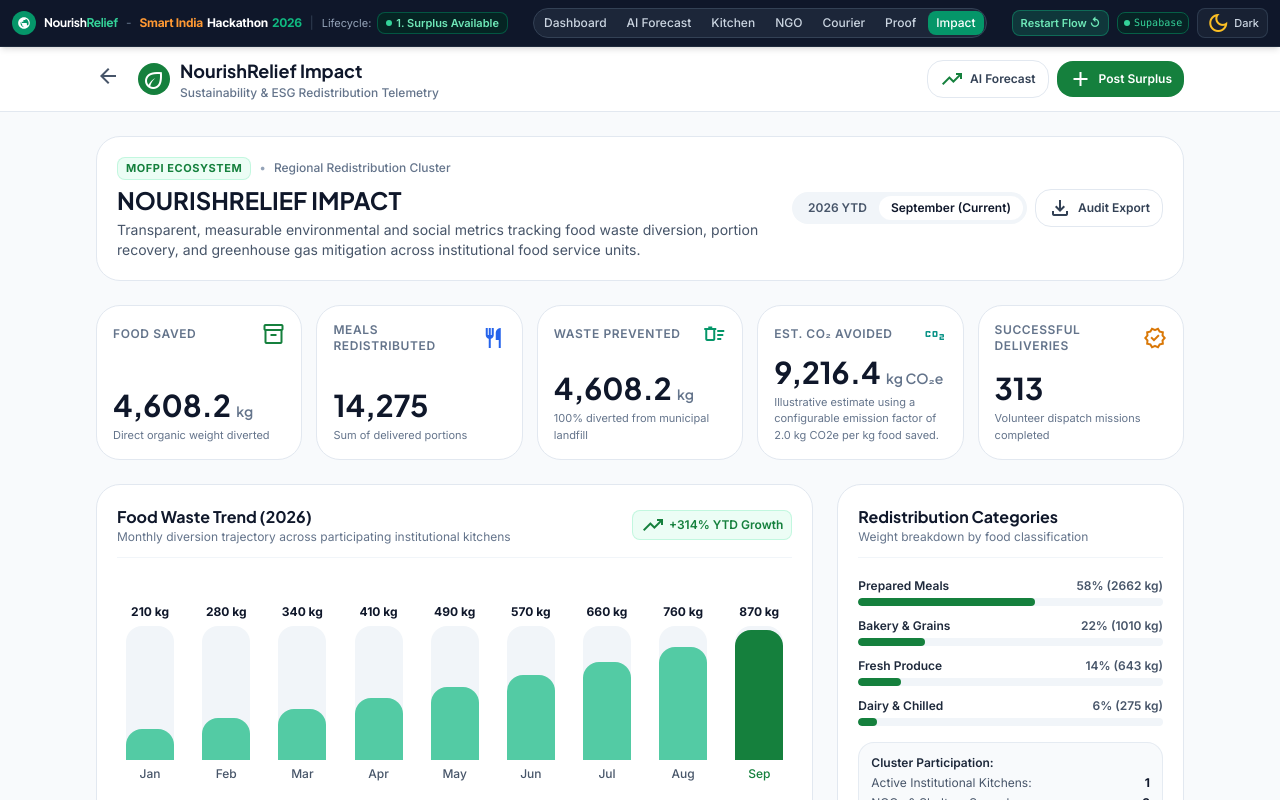
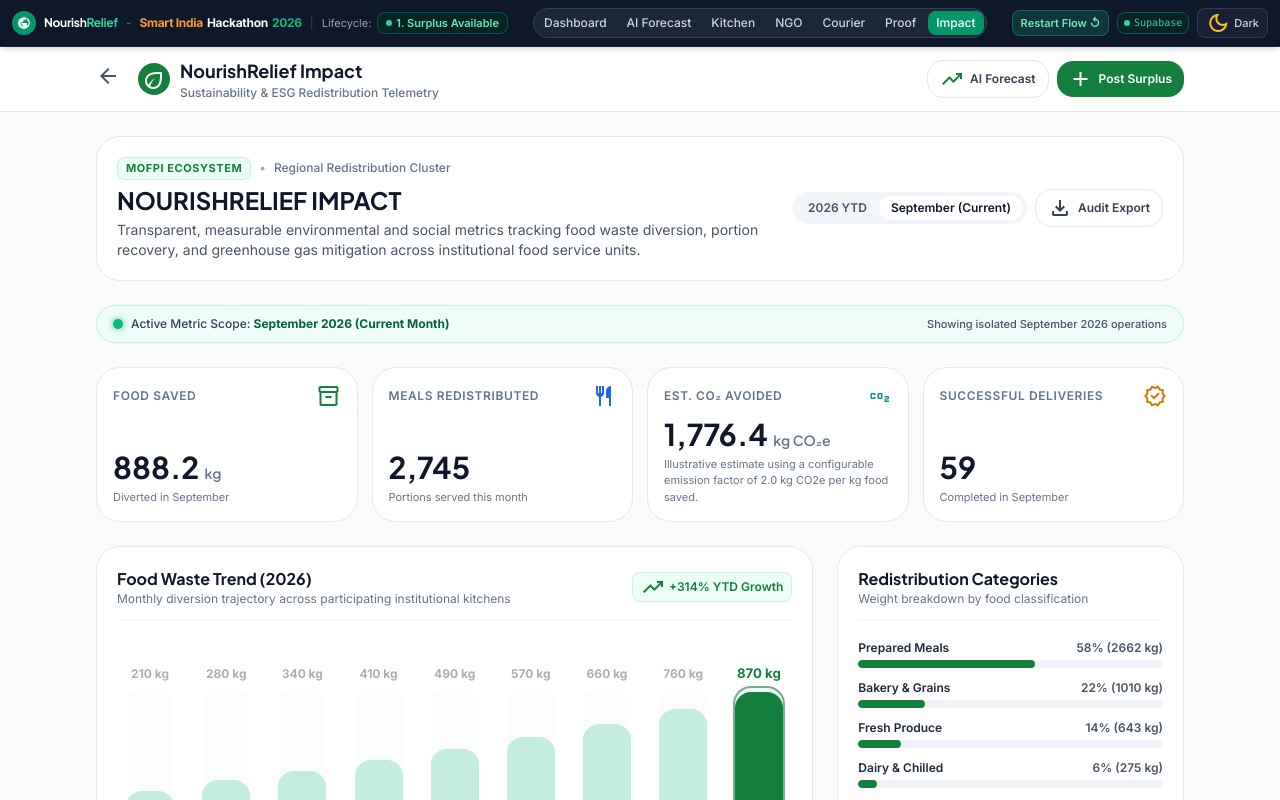
Before and after one commit to v-abhiramreddy/NOURISH_RELIEF_SIH26, a Next.js app: page /impact in a window 1280 px wide. Both pictures are taken after a click on the button "September (Current)". Shown: the top 800 px of the page. Built offline with nearby package versions, Linux system fonts and the light colour scheme; no server answers; the database is empty.

Commit message:
Polish active status glow, remove summary navigation bar, wire September impact metrics, and remove duplicate waste card

```diff
--- a/src/app/impact/page.tsx
+++ b/src/app/impact/page.tsx
@@ -9,8 +9,31 @@
   const { getImpactMetrics, completedProofs, activeDonation, emissionFactor, setEmissionFactor } = usePlatformStore();
   const metrics = getImpactMetrics();
 
-  const [timeframe, setTimeframe] = useState<'ytd' | 'q1' | 'month'>('ytd');
+  const [timeframe, setTimeframe] = useState<'ytd' | 'month'>('ytd');
   const [copiedNotification, setCopiedNotification] = useState(false);
+
+  const isMonth = timeframe === 'month';
+  const additionalMeals = completedProofs.reduce((acc, p) => acc + (p.meals_delivered || 0), 0);
+  const additionalKg = completedProofs.reduce((acc, p) => acc + (p.food_waste_diverted_kg || 0), 0);
+  const additionalDeliveries = completedProofs.length;
+
+  const displayMetrics = isMonth
+    ? {
+        food_saved_kg: +(870 + additionalKg).toFixed(1),
+        meals_redistributed: 2700 + additionalMeals,
+        co2_avoided_kg: +((870 + additionalKg) * emissionFactor).toFixed(1),
+        deliveries_count: 58 + additionalDeliveries,
+        period_label: 'September 2026 (Current Month)',
+        period_sub: 'September verified operational telemetry',
+      }
+    : {
+        food_saved_kg: metrics.total_food_saved_kg,
+        meals_redistributed: metrics.total_meals_redistributed,
+        co2_avoided_kg: metrics.estimated_co2_avoided_kg,
+        deliveries_count: metrics.successful_deliveries_count,
+        period_label: '2026 Year-to-Date (Cumulative Jan – Sep)',
+        period_sub: 'Cumulative 9-month verified telemetry',
+      };
 
   const handleExport = () => {
     setCopiedNotification(true);
@@ -90,7 +113,7 @@
             </p>
           </div>
 
-          <div className="flex items-center gap-2 shrink-0">
+          <div className="flex flex-col sm:flex-row items-start sm:items-center gap-2 shrink-0">
             <div className="inline-flex p-1 bg-slate-100 rounded-lg text-xs font-semibold">
               <button
                 onClick={() => setTimeframe('ytd')}
@@ -122,8 +145,24 @@
           </div>
         </div>
 
-        {/* Primary 5 KPI Cards Grid */}
-        <div className="grid grid-cols-2 md:grid-cols-5 gap-3.5">
+        {/* Active Timeframe Scope Banner */}
+        <div className="flex flex-col sm:flex-row sm:items-center justify-between gap-2 bg-emerald-50/70 border border-emerald-200/70 rounded-xl px-4 py-2.5 text-xs">
+          <div className="flex items-center gap-2">
+            <span className="relative flex h-2.5 w-2.5">
+              <span className="animate-ping absolute inline-flex h-full w-full rounded-full bg-emerald-400 opacity-75"></span>
+              <span className="relative inline-flex rounded-full h-2.5 w-2.5 bg-emerald-500 shadow-[0_0_6px_rgba(16,185,129,0.8)]"></span>
+            </span>
+            <span className="text-slate-700 font-medium">
+              Active Metric Scope: <strong className="text-emerald-800 font-bold">{displayMetrics.period_label}</strong>
+            </span>
+          </div>
+          <span className="text-[11px] text-slate-600 font-medium">
+            {isMonth ? 'Showing isolated September 2026 operations' : 'Showing cumulative total across Jan – Sep 2026'}
+          </span>
+        </div>
+
+        {/* Primary 4 KPI Cards Grid (Waste Prevented removed as duplicate) */}
+        <div className="grid grid-cols-2 lg:grid-cols-4 gap-3.5">
           {/* 1. Food Saved */}
           <div className="bg-white border border-slate-200 rounded-xl p-4 shadow-xs flex flex-col justify-between">
             <div className="flex items-center justify-between text-slate-500 mb-2">
@@ -132,10 +171,10 @@
             </div>
             <div>
               <div className="font-display text-2xl md:text-3xl font-bold text-slate-900">
-                {metrics.total_food_saved_kg.toLocaleString()} <span className="text-sm font-semibold text-slate-500">kg</span>
+                {displayMetrics.food_saved_kg.toLocaleString()} <span className="text-sm font-semibold text-slate-500">kg</span>
               </div>
               <p className="text-[11px] text-slate-500 mt-1">
-                Direct organic weight diverted
+                {isMonth ? 'Diverted in September' : 'Direct organic weight diverted'}
               </p>
             </div>
           </div>
@@ -148,31 +187,15 @@
             </div>
             <div>
               <div className="font-display text-2xl md:text-3xl font-bold text-slate-900">
-                {metrics.total_meals_redistributed.toLocaleString()}
+                {displayMetrics.meals_redistributed.toLocaleString()}
               </div>
               <p className="text-[11px] text-slate-500 mt-1">
-                Sum of delivered portions
+                {isMonth ? 'Portions served this month' : 'Sum of delivered portions'}
               </p>
             </div>
           </div>
 
-          {/* 3. Waste Prevented */}
-          <div className="bg-white border border-slate-200 rounded-xl p-4 shadow-xs flex flex-col justify-between">
-            <div className="flex items-center justify-between text-slate-500 mb-2">
-              <span className="text-xs font-semibold uppercase tracking-wider">Waste Prevented</span>
-              <span className="material-symbols-outlined text-[20px] text-emerald-600">delete_sweep</span>
-            </div>
-            <div>
-              <div className="font-display text-2xl md:text-3xl font-bold text-slate-900">
-                {metrics.total_waste_prevented_kg.toLocaleString()} <span className="text-sm font-semibold text-slate-500">kg</span>
-              </div>
-              <p className="text-[11px] text-slate-500 mt-1">
-                100% diverted from municipal landfill
-              </p>
-            </div>
-          </div>
-
-          {/* 4. Estimated CO2 Avoided */}
+          {/* 3. Estimated CO2 Avoided */}
           <div className="bg-white border border-slate-200 rounded-xl p-4 shadow-xs flex flex-col justify-between">
             <div className="flex items-center justify-between text-slate-500 mb-2">
               <span className="text-xs font-semibold uppercase tracking-wider">Est. CO₂ Avoided</span>
@@ -180,7 +203,7 @@
             </div>
             <div>
               <div className="font-display text-2xl md:text-3xl font-bold text-slate-900">
-                {metrics.estimated_co2_avoided_kg.toLocaleString()} <span className="text-sm font-semibold text-slate-500">kg CO₂e</span>
+                {displayMetrics.co2_avoided_kg.toLocaleString()} <span className="text-sm font-semibold text-slate-500">kg CO₂e</span>
               </div>
               <p className="text-[11px] text-slate-500 mt-1">
                 {metrics.factor_disclosure}
@@ -188,18 +211,18 @@
             </div>
           </div>
 
-          {/* 5. Successful Deliveries */}
-          <div className="bg-white border border-slate-200 rounded-xl p-4 shadow-xs flex flex-col justify-between col-span-2 md:col-span-1">
+          {/* 4. Successful Deliveries */}
+          <div className="bg-white border border-slate-200 rounded-xl p-4 shadow-xs flex flex-col justify-between">
             <div className="flex items-center justify-between text-slate-500 mb-2">
               <span className="text-xs font-semibold uppercase tracking-wider">Successful Deliveries</span>
               <span className="material-symbols-outlined text-[20px] text-amber-600">verified</span>
             </div>
             <div>
               <div className="font-display text-2xl md:text-3xl font-bold text-slate-900">
-                {metrics.successful_deliveries_count}
+                {displayMetrics.deliveries_count}
               </div>
               <p className="text-[11px] text-slate-500 mt-1">
-                Volunteer dispatch missions completed
+                {isMonth ? 'Completed in September' : 'Volunteer dispatch missions completed'}
               </p>
             </div>
           </div>
@@ -231,13 +254,28 @@
                   const maxVal = Math.max(...metrics.monthly_trend.map((m) => m.food_saved_kg), 900);
                   const heightPct = Math.max(10, Math.round((item.food_saved_kg / maxVal) * 100));
                   const isCurrent = idx === metrics.monthly_trend.length - 1;
+                  const isDimmed = isMonth && !isCurrent;
                   return (
-                    <div key={item.month} className="flex flex-col items-center gap-1.5 h-full justify-end">
-                      <span className="text-[10px] sm:text-xs font-bold text-slate-900 text-center whitespace-nowrap">
+                    <div
+                      key={item.month}
+                      className={`flex flex-col items-center gap-1.5 h-full justify-end transition-all duration-300 ${
+                        isDimmed ? 'opacity-35 hover:opacity-75' : 'opacity-100'
+                      }`}
+                    >
+                      <span
+                        className={`text-[10px] sm:text-xs font-bold text-center whitespace-nowrap ${
+                          isCurrent && isMonth ? 'text-brand scale-110' : 'text-slate-900'
+                        }`}
+                      >
                         {item.food_saved_kg}
                         <span className="hidden sm:inline"> kg</span>
                       </span>
-                      <div className="w-full max-w-[48px] bg-slate-100 rounded-t-lg relative flex flex-col justify-end overflow-hidden" style={{ height: '70%' }}>
+                      <div
+                        className={`w-full max-w-[48px] bg-slate-100 rounded-t-lg relative flex flex-col justify-end overflow-hidden ${
+                          isCurrent && isMonth ? 'ring-2 ring-brand/60' : ''
+                        }`}
+                        style={{ height: '70%' }}
+                      >
                         <div
                           className={`w-full rounded-t-lg transition-all duration-500 ${
                             isCurrent
@@ -248,7 +286,11 @@
                           title={`${item.month}: ${item.food_saved_kg} kg saved`}
                         ></div>
                       </div>
-                      <span className={`text-[11px] sm:text-xs font-medium ${isCurrent ? 'font-bold text-brand' : 'text-slate-600'}`}>
+                      <span
+                        className={`text-[11px] sm:text-xs font-medium ${
+                          isCurrent ? 'font-bold text-brand' : 'text-slate-600'
+                        }`}
+                      >
                         {item.month}
                       </span>
                     </div>
@@ -258,8 +300,20 @@
             </div>
 
             <div className="flex items-center justify-between text-xs text-slate-500 pt-2 border-t border-slate-100">
-              <span>Baseline: Jan (210 kg)</span>
-              <span>Current: Sep (870 kg) • +314% YTD Growth</span>
+              {isMonth ? (
+                <>
+                  <span className="text-brand font-semibold flex items-center gap-1.5">
+                    <span className="w-1.5 h-1.5 rounded-full bg-brand animate-pulse"></span>
+                    Focusing on September: {displayMetrics.food_saved_kg} kg saved
+                  </span>
+                  <span>Select &quot;2026 YTD&quot; to compare all 9 months</span>
+                </>
+              ) : (
+                <>
+                  <span>Baseline: Jan (210 kg)</span>
+                  <span>Current: Sep (870 kg) • +314% YTD Growth</span>
+                </>
+              )}
             </div>
           </div>
 
--- a/src/app/page.tsx
+++ b/src/app/page.tsx
@@ -52,8 +52,12 @@
             </div>
             <div className="p-3 rounded-xl bg-slate-50 border border-slate-100">
               <span className="text-[10px] uppercase font-semibold tracking-wider text-slate-500 block">Ecosystem Status</span>
-              <span className="text-xl font-bold text-emerald-700 font-display flex items-center gap-1">
-                <span className="w-2 h-2 rounded-full bg-emerald-500"></span> Active
+              <span className="text-xl font-bold text-emerald-700 font-display flex items-center gap-1.5">
+                <span className="relative flex h-2.5 w-2.5">
+                  <span className="animate-ping absolute inline-flex h-full w-full rounded-full bg-emerald-400 opacity-75"></span>
+                  <span className="relative inline-flex rounded-full h-2.5 w-2.5 bg-emerald-500 animate-pulse shadow-[0_0_8px_rgba(16,185,129,0.9)]"></span>
+                </span>
+                Active
               </span>
               <span className="text-[11px] text-slate-500 block mt-0.5">MoFPI Pilot Zone</span>
             </div>
--- a/src/app/volunteer/summary/page.tsx
+++ b/src/app/volunteer/summary/page.tsx
@@ -97,7 +97,7 @@
       </header>
 
       {/* Main Content Area */}
-      <main className="flex-1 flex flex-col relative w-full pt-3 pb-24 px-4 max-w-2xl mx-auto space-y-4">
+      <main className="flex-1 flex flex-col relative w-full pt-3 pb-10 px-4 max-w-2xl mx-auto space-y-4">
         {/* Clean Dignified Summary Header */}
         <div className="flex flex-col items-center text-center py-2 px-1 border-b border-slate-200 pb-4">
           <div className="flex h-12 w-12 items-center justify-center rounded-full bg-emerald-100 text-brand mb-2">
@@ -298,45 +298,6 @@
           </button>
         </div>
       </main>
-
-      {/* Bottom Navigation Bar */}
-      <nav className="fixed bottom-0 w-full z-40 bg-white/95 backdrop-blur-md border-t border-slate-200">
-        <div className="h-14 px-4 max-w-2xl mx-auto flex items-center justify-around">
-          <button
-            onClick={() => router.push('/ngo/claim')}
-            className="flex flex-col items-center justify-center text-slate-500 hover:text-slate-800 transition-colors"
-          >
-            <span className="material-symbols-outlined text-[22px]">inventory_2</span>
-            <span className="text-[10px] font-medium mt-0.5">Donate/Browse</span>
-          </button>
-          <button
-            onClick={() => router.push('/volunteer/pickup')}
-            className="flex flex-col items-center justify-center text-brand font-bold"
-          >
-            <span
-              className="material-symbols-outlined text-[22px]"
-              style={{ fontVariationSettings: "'FILL' 1" }}
-            >
-              local_shipping
-            </span>
-            <span className="text-[10px] mt-0.5">Rescues</span>
-          </button>
-          <button
-            onClick={() => router.push('/')}
-            className="flex flex-col items-center justify-center text-slate-500 hover:text-slate-800 transition-colors"
-          >
-            <span className="material-symbols-outlined text-[22px]">chat_bubble</span>
-            <span className="text-[10px] font-medium mt-0.5">Messages</span>
-          </button>
-          <button
-            onClick={() => router.push('/')}
-            className="flex flex-col items-center justify-center text-slate-500 hover:text-slate-800 transition-colors"
-          >
-            <span className="material-symbols-outlined text-[22px]">person</span>
-            <span className="text-[10px] font-medium mt-0.5">Profile</span>
-          </button>
-        </div>
-      </nav>
     </div>
   );
 }
```
